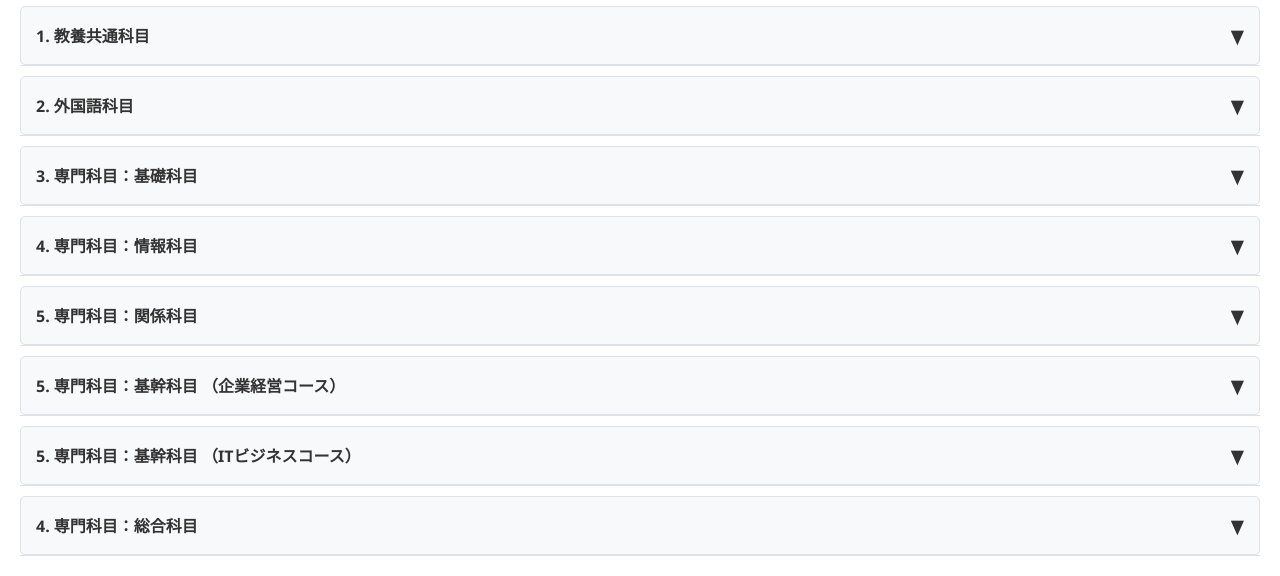
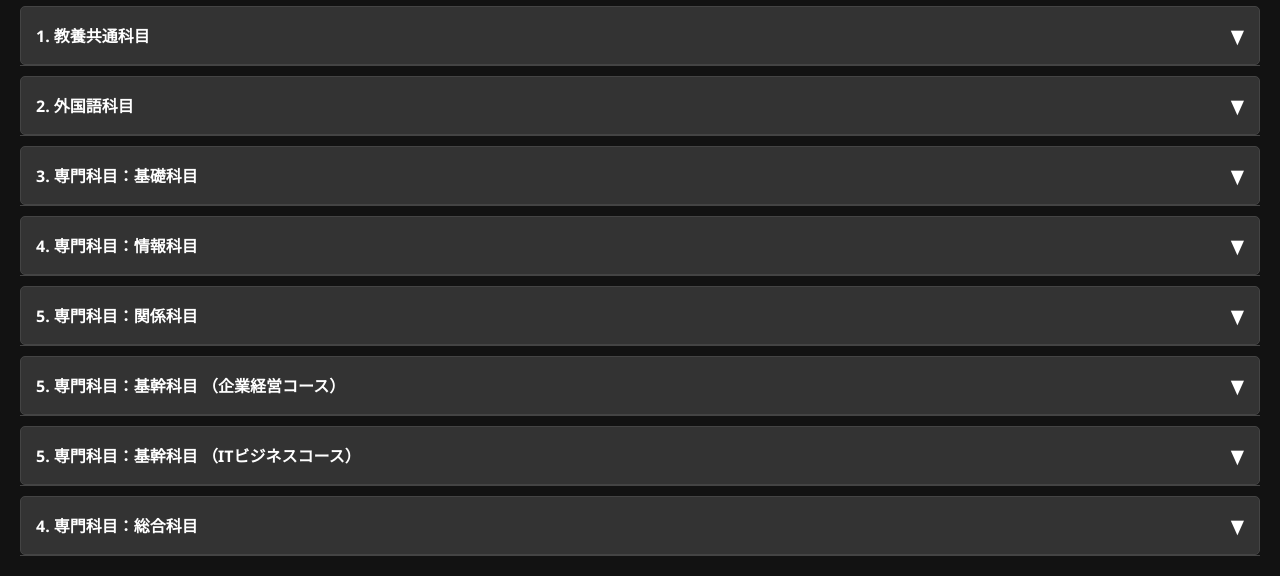
Before and after one commit to sy7pghvr9y-prog/UniLink, a website: page List of unite.html in a window 1280 px wide. Shown: the part 279-855 px from the top of the page. Drawn offline with Linux system fonts and the light colour scheme.

Commit message:
Update List of unite.html

```diff
--- a/List of unite.html
+++ b/List of unite.html
@@ -6,49 +6,51 @@
     <title>単位取得状況アコーディオン</title>
 <style>
     /* ======================== */
-        /* CSS: スタイル定義 */
+    /* CSS: スタイル定義 (ダークテーマ) */
     /* ======================== */
     body {
         font-family: 'Segoe UI', Tahoma, Geneva, Verdana, sans-serif;
         margin: 20px;
-            color: #333;
+        color: white; /* 全体の文字色を白に設定 */
+        background-color: #121212; /* 背景色を黒に設定 */
     }
 
     /* アコーディオンのタイトル（クリック部分） */
     .accordion-header {
-            background-color: #f8f9fa;
-            color: #333;
+        background-color: #333; /* 濃いグレー */
+        color: white; /* 文字色を白に設定 */
         padding: 15px;
-            border: 1px solid #dee2e6;
-            cursor: pointer; /* マウスオーバー時にカーソルをポインターにする */
+        border: 1px solid #444; /* 枠線を濃い色に */
+        cursor: pointer;
         margin-top: 10px;
         border-radius: 5px;
         transition: background-color 0.3s;
         display: flex;
-            justify-content: space-between; /* タイトルと矢印を両端に配置 */
+        justify-content: space-between;
         align-items: center;
         font-weight: bold;
     }
 
     /* マウスオーバー時のエフェクト */
     .accordion-header:hover {
-            background-color: #e2e6ea;
+        background-color: #555; /* マウスオーバー時は少し明るく */
     }
 
     /* アコーディオンの中身 (単位一覧表) */
     .accordion-content {
         padding: 0 15px;
-            background-color: #fff;
-            border: 1px solid #dee2e6;
+        background-color: #212121; /* 背景色を暗いグレーに設定 */
+        color: white; /* 中身の文字色も白に */
+        border: 1px solid #444;
         border-top: none;
-            overflow: hidden; /* 内容を隠す */
-            height: 0; /* 初期状態で高さを0にして非表示にする */
-            transition: height 0.3s ease-out; /* 開閉アニメーション */
+        overflow: hidden;
+        height: 0;
+        transition: height 0.3s ease-out;
     }
 
     /* 開いている状態のCSS */
     .accordion-header.active {
-            background-color: #007bff;
+        background-color: #00aaff; /* 開いた時の色を鮮やかな青に */
         color: white;
         border-bottom-left-radius: 0;
         border-bottom-right-radius: 0;
@@ -61,7 +63,7 @@
         font-size: 1.2em;
     }
     .accordion-header.active .arrow {
-            transform: rotate(180deg); /* 開いた時に矢印を回転 */
+        transform: rotate(180deg);
     }
 
     /* 単位一覧表のスタイル */
@@ -72,12 +74,13 @@
         margin-bottom: 15px;
     }
     .unit-table th, .unit-table td {
-            border: 1px solid #ccc;
+        border: 1px solid #444; /* 枠線を濃い色に */
         padding: 8px;
         text-align: center;
     }
     .unit-table th {
-            background-color: #f2f2f2;
+        background-color: #444; /* ヘッダーの背景色をグレーに */
+         color: white; /* タイトル色を白系に */
         font-weight: normal;
     }
     .text-left {
@@ -85,7 +88,8 @@
     }
     .total-row td {
         font-weight: bold;
-            background-color: #e6f7ff;
+        background-color: #005577; /* 集計行の背景色を濃い青に */
+        color: white;
     }
 </style>
 </head>
```
Lines whose indentation alone changed are shown as unchanged.
